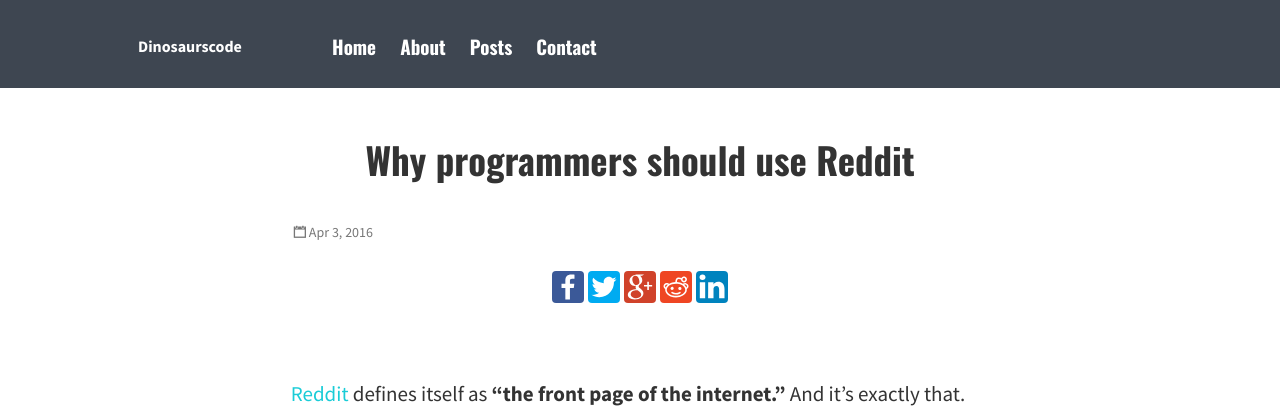
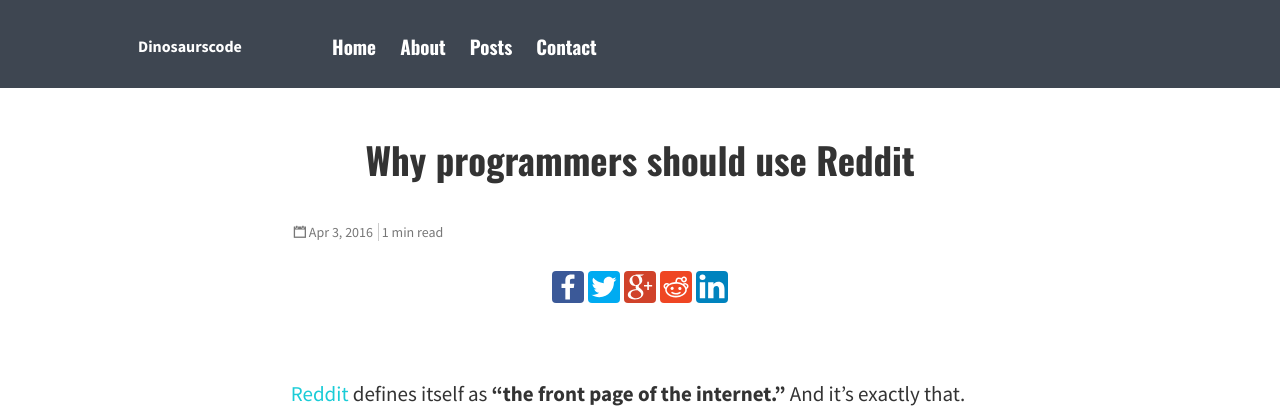
Before and after one commit to xDinomode/Dinosaurscode, a Jekyll site: the page built from _posts/2016-04-03-why-programmers-should-use-reddit.md, in a window 1280 px wide. Shown: the top 413 px of the page. Built offline with Jekyll 4.4.1, drawn with Linux system fonts in a browser that asks for light colours; some web fonts are replaced.

Commit message:
added read time to blog posts

```diff
--- a/_layouts/post.html
+++ b/_layouts/post.html
@@ -5,9 +5,16 @@ layout: default
 
   <header class="post-header">
     <h1 class="post-title">{{ page.title }}</h1>
-    <p class="post-meta"><i class="ion-calendar"></i> <time datetime="{{ page.date | date_to_xmlschema }}" itemprop="datePublished">{{ page.date | date: "%b %-d, %Y" }}</time>{% if page.author %} • <span itemprop="author" itemscope itemtype="http://schema.org/Person"><span itemprop="name">{{ page.author }}</span></span>{% endif %}</p>
+    <p class="post-meta"><i class="ion-calendar"></i> <time datetime="{{ page.date | date_to_xmlschema }}" itemprop="datePublished">{{ page.date | date: "%b %-d, %Y" }}</time>{% if page.author %} • <span itemprop="author" itemscope itemtype="http://schema.org/Person"><span itemprop="name">{{ page.author }}</span></span>{% endif %}<span style="margin-left:5px; border-left: 1px solid #ccc;">
+        {% assign words = content | number_of_words %}
+        {% if words < 360 %}
+            1 min
+        {% else %}
+            {{ words | divided_by: 180 }} min
+         {% endif %} read
+</span></p>
 
-<ul class="share-buttons">
+       <ul class="share-buttons">
   <li><a href="https://www.facebook.com/sharer/sharer.php?u=https%3A%2F%2Fdinosaurscode.xyz&t=" title="Share on Facebook" target="_blank"><img src="/images/Facebook.svg"></a></li>
   <li><a href="https://twitter.com/intent/tweet?source=https%3A%2F%2Fdinosaurscode.xyz&text=:%20https%3A%2F%2Fdinosaurscode.xyz&via=DinoSenses" target="_blank" title="Tweet"><img src="/images/Twitter.svg"></a></li>
   <li><a href="https://plus.google.com/share?url=https%3A%2F%2Fdinosaurscode.xyz" target="_blank" title="Share on Google+"><img src="/images/Google+.svg"></a></li>
```
Also changed, not shown: index.md (+1 -1 lines).
